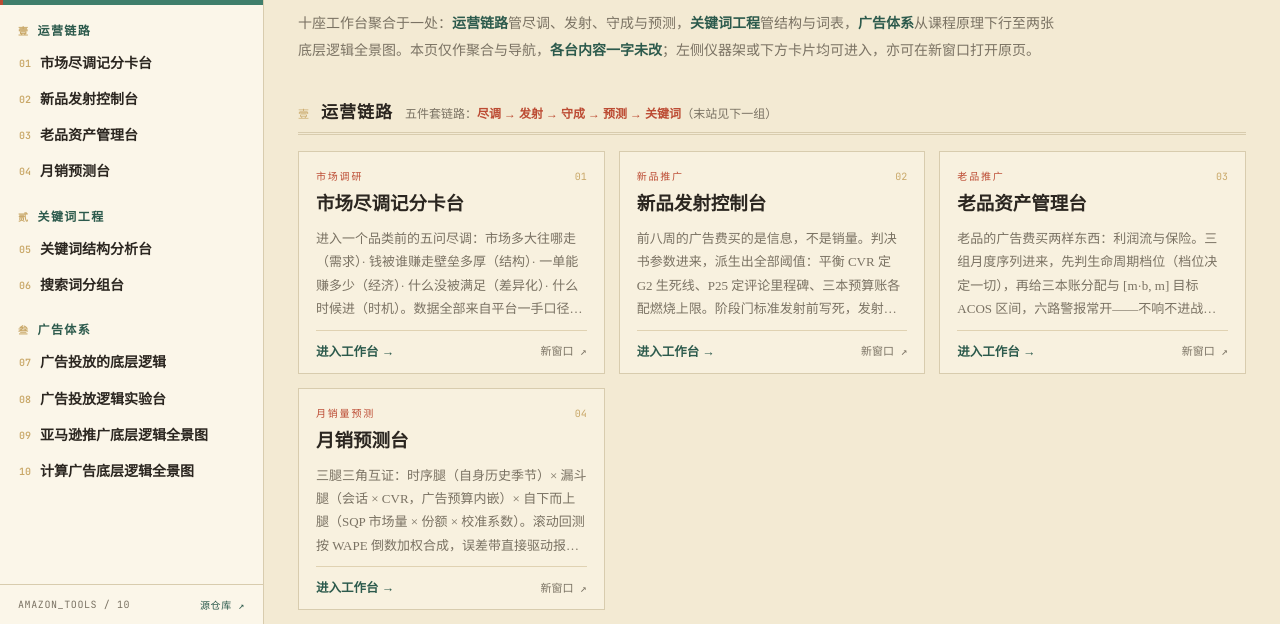
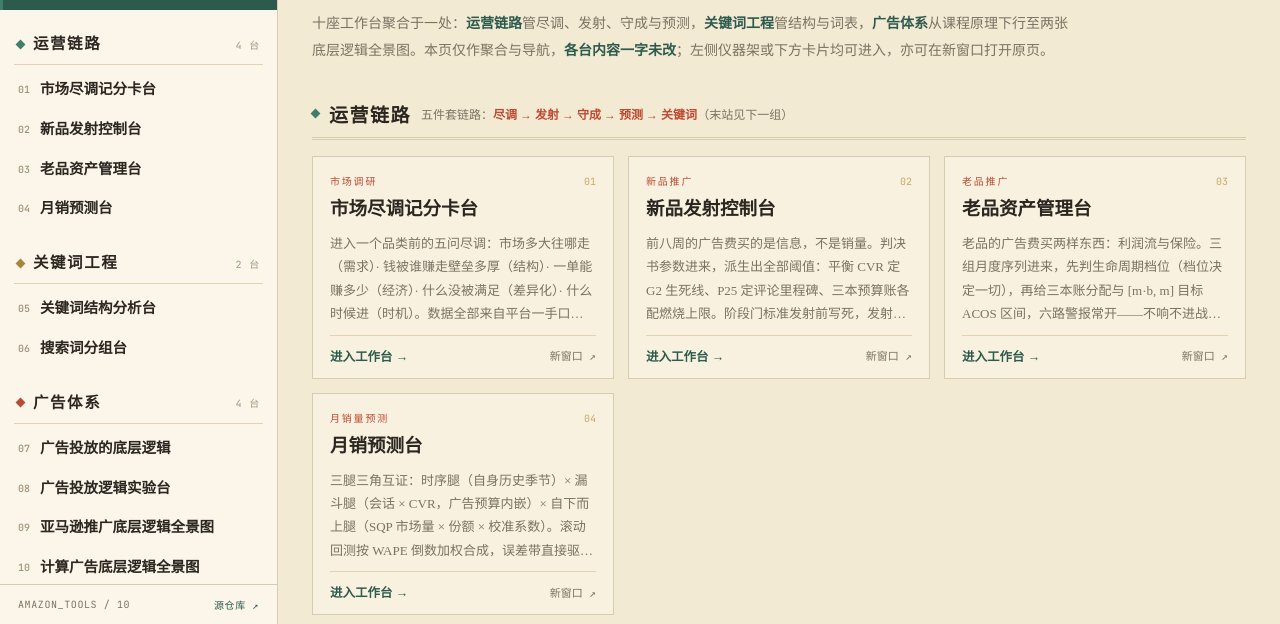
Before and after one commit to cavno/Working, a plain HTML site: page Amazon_Tools/index.html in a window 1280 px wide. Shown: the part 176-800 px from the top of the page. Drawn offline with Linux system fonts and the light colour scheme.

Commit message:
Update index.html

```diff
--- a/Amazon_Tools/index.html
+++ b/Amazon_Tools/index.html
@@ -12,8 +12,8 @@
   --parchment:#F3EAD3; --paper:#FBF6E9; --card:#F8F1DF;
   --teal:#3F7E6B; --teal-dk:#2C5A4C; --teal-wash:#E4EFEA;
   --terra:#BC4B33; --ink:#2B2620; --muted:#7A7263;
-  --line:#D8CCAE; --line-soft:#E0D2B2; --gold:#C9A869;
-  --rack-w:264px; --bar-h:52px;
+  --line:#D8CCAE; --line-soft:#E0D2B2; --gold:#C9A869; --faint:#A39781;
+  --rack-w:278px; --bar-h:52px;
   --serif:"Noto Serif SC","Songti SC",serif;
   --mono:"JetBrains Mono","SFMono-Regular",Consolas,monospace;
 }
@@ -41,26 +41,45 @@ a{color:inherit}
 .brand .tagline{
   margin-top:7px; font-size:11px; color:var(--muted); letter-spacing:.05em;
 }
-#racknav{flex:1; overflow-y:auto; padding:10px 0 14px}
-.g-label{
-  display:flex; align-items:baseline; gap:8px;
-  padding:16px 18px 7px; font-size:12px; font-weight:700;
-  color:var(--teal-dk); letter-spacing:.12em;
+#racknav{
+  flex:1; overflow-y:auto; padding:6px 0 14px;
+  scrollbar-width:thin; scrollbar-color:var(--line) transparent;
 }
-.g-label .gnum{font-family:var(--mono); font-size:10px; color:var(--gold); font-weight:600}
+#racknav::-webkit-scrollbar{width:8px}
+#racknav::-webkit-scrollbar-thumb{background:var(--line); border-radius:4px; border:2px solid var(--paper)}
+#racknav::-webkit-scrollbar-track{background:transparent}
+.g-block{margin-top:14px}
+#racknav .g-head{
+  display:flex; align-items:center; gap:9px;
+  margin:0 14px 5px; padding:10px 3px;
+  border-bottom:1px solid var(--line-soft);
+}
+.g-mark{
+  width:7px; height:7px; flex:0 0 auto;
+  background:var(--ga,var(--teal)); transform:rotate(45deg);
+}
+#racknav .g-name{
+  font-size:15.5px; font-weight:900; letter-spacing:.1em;
+  color:var(--ink); line-height:1.3;
+}
+#racknav .g-count{
+  margin-left:auto; font-family:var(--mono);
+  font-size:10px; letter-spacing:.08em; color:var(--faint);
+}
 .navitem{
-  display:flex; align-items:baseline; gap:9px; width:100%;
-  padding:8px 18px 8px 16px; border:0; border-left:3px solid transparent;
+  display:flex; align-items:baseline; gap:10px; width:100%;
+  padding:9px 18px 9px 15px; border:0; border-left:3px solid transparent;
   background:none; text-align:left; cursor:pointer; text-decoration:none;
-  font-family:var(--serif); font-size:14px; font-weight:600; color:var(--ink);
-  line-height:1.45; transition:background .15s,border-color .15s;
+  font-family:var(--serif); font-size:14.5px; font-weight:600; color:var(--ink);
+  line-height:1.5; transition:background .15s,border-color .15s,color .15s;
 }
-.navitem .idx{font-family:var(--mono); font-size:10px; color:var(--gold); flex:0 0 auto; transform:translateY(-1px)}
-.navitem:hover{background:var(--teal-wash)}
+.navitem .idx{font-family:var(--mono); font-size:10px; color:var(--faint); flex:0 0 auto; transform:translateY(-1px)}
+.navitem.home{margin:6px 0 2px}
+.navitem:hover{background:var(--gw,var(--teal-wash)); border-left-color:var(--ga,var(--teal))}
 .navitem[aria-current="page"]{
-  background:var(--teal); border-left-color:var(--terra); color:var(--paper);
+  background:var(--gd,var(--teal-dk)); border-left-color:var(--ga,var(--teal)); color:var(--paper);
 }
-.navitem[aria-current="page"] .idx{color:var(--parchment)}
+.navitem[aria-current="page"] .idx{color:var(--parchment); opacity:.8}
 .rackfoot{
   padding:12px 18px; border-top:1px solid var(--line);
   font-family:var(--mono); font-size:10px; letter-spacing:.06em; color:var(--muted);
@@ -111,12 +130,11 @@ body.in-tool .toolonly{display:inline-block}
 .hero p{font-size:14px; line-height:1.9; color:var(--muted); max-width:760px}
 .hero p b{color:var(--teal-dk); font-weight:700}
 
-.group{max-width:1060px; margin:34px auto 0}
-.g-head{display:flex; align-items:baseline; gap:12px; flex-wrap:wrap; padding-bottom:9px; border-bottom:3px double var(--line)}
-.g-head .gnum{font-family:var(--mono); font-size:11px; color:var(--gold)}
-.g-head h3{font-size:17px; font-weight:700; letter-spacing:.06em}
-.g-head .note{font-size:12px; color:var(--muted)}
-.g-head .note em{font-style:normal; color:var(--terra); font-weight:600}
+.group{max-width:1060px; margin:36px auto 0}
+.group .g-head{display:flex; align-items:center; gap:10px; flex-wrap:wrap; padding-bottom:10px; border-bottom:3px double var(--line)}
+.group h3{font-size:19px; font-weight:900; letter-spacing:.08em}
+.group .note{font-size:12px; color:var(--muted)}
+.group .note em{font-style:normal; color:var(--terra); font-weight:600}
 .cards{
   display:grid; grid-template-columns:repeat(auto-fill,minmax(302px,1fr));
   gap:14px; padding-top:16px;
@@ -126,7 +144,7 @@ body.in-tool .toolonly{display:inline-block}
   padding:16px 17px 13px; display:flex; flex-direction:column; gap:9px;
   transition:border-color .15s, box-shadow .15s, transform .15s;
 }
-.card:hover{border-color:var(--teal); box-shadow:0 3px 0 rgba(63,126,107,.22); transform:translateY(-1px)}
+.card:hover{border-color:var(--ga,var(--teal)); box-shadow:0 3px 0 rgba(43,38,32,.10); transform:translateY(-1px)}
 .card .meta{display:flex; justify-content:space-between; align-items:baseline; gap:8px}
 .card .fn{font-family:var(--mono); font-size:10px; letter-spacing:.18em; color:var(--terra)}
 .card .idx{font-family:var(--mono); font-size:10px; color:var(--gold)}
@@ -141,8 +159,8 @@ body.in-tool .toolonly{display:inline-block}
   margin-top:auto; padding-top:10px; border-top:1px solid var(--line-soft);
   display:flex; justify-content:space-between; align-items:center; font-size:12.5px;
 }
-.card .go{color:var(--teal-dk); font-weight:700}
-.card:hover .go{color:var(--teal)}
+.card .go{color:var(--gd,var(--teal-dk)); font-weight:700}
+.card:hover .go{color:var(--ga,var(--teal))}
 .card .ext{
   position:relative; z-index:2; text-decoration:none;
   font-family:var(--mono); font-size:11px; color:var(--muted);
@@ -288,9 +306,12 @@ const TOOLS = [
   sub:"《计算广告》（刘鹏 · 王超，第 3 版）的底层逻辑：对 eCPM 的因子分解逐层下行——对每个因子追问三问：谁估计（分工）· 怎样说真话（机制）· 怎样估准（技术）。下行五层即这三问的演绎展开。"}
 ];
 const GROUPS = [
- {num:"壹", title:"运营链路", note:'五件套链路：<em>尽调 → 发射 → 守成 → 预测 → 关键词</em>（末站见下一组）', idx:[0,1,2,3]},
- {num:"贰", title:"关键词工程", note:'预测台管数量，这两台管「动作」：结构归因 × 词表工程，解析全程在本地浏览器完成', idx:[4,5]},
- {num:"叁", title:"广告体系", note:'从课程原理到实验操作，再压缩为两张底层逻辑全景图', idx:[6,7,8,9]}
+ {title:"运营链路", ga:"#3F7E6B", gd:"#2C5A4C", gw:"#E4EFEA",
+  note:'五件套链路：<em>尽调 → 发射 → 守成 → 预测 → 关键词</em>（末站见下一组）', idx:[0,1,2,3]},
+ {title:"关键词工程", ga:"#A9853C", gd:"#856727", gw:"#F0E6C9",
+  note:'预测台管数量，这两台管「动作」：结构归因 × 词表工程，解析全程在本地浏览器完成', idx:[4,5]},
+ {title:"广告体系", ga:"#BC4B33", gd:"#9A3A26", gw:"#F3DED5",
+  note:'从课程原理到实验操作，再压缩为两张底层逻辑全景图', idx:[6,7,8,9]}
 ];
 
 /* ════════ 渲染：仪器架 + 总览卡片 ════════ */
@@ -298,25 +319,26 @@ const pad = n => String(n+1).padStart(2,"0");
 const racknav = document.getElementById("racknav");
 const groupsEl = document.getElementById("groups");
 const home = document.createElement("a");
-home.className = "navitem"; home.href = "#/"; home.dataset.dir = "";
+home.className = "navitem home"; home.href = "#/"; home.dataset.dir = "";
 home.innerHTML = `<span class="idx">00</span><span>总览</span>`;
 racknav.appendChild(home);
 GROUPS.forEach(g=>{
-  const lab = document.createElement("div");
-  lab.className = "g-label";
-  lab.innerHTML = `<span class="gnum">${g.num}</span>${g.title}`;
-  racknav.appendChild(lab);
+  const vars = `--ga:${g.ga};--gd:${g.gd};--gw:${g.gw}`;
+  const blk = document.createElement("div");
+  blk.className = "g-block"; blk.style.cssText = vars;
+  blk.innerHTML = `<div class="g-head"><span class="g-mark"></span><span class="g-name">${g.title}</span><span class="g-count">${g.idx.length} 台</span></div>`;
   g.idx.forEach(i=>{
     const t = TOOLS[i];
     const a = document.createElement("a");
     a.className = "navitem"; a.href = "#/"+t.dir; a.dataset.dir = t.dir;
     a.innerHTML = `<span class="idx">${pad(i)}</span><span>${t.name}</span>`;
-    racknav.appendChild(a);
+    blk.appendChild(a);
   });
+  racknav.appendChild(blk);
 
   const sec = document.createElement("section");
-  sec.className = "group";
-  sec.innerHTML = `<div class="g-head"><span class="gnum">${g.num}</span><h3>${g.title}</h3><span class="note">${g.note}</span></div>`;
+  sec.className = "group"; sec.style.cssText = vars;
+  sec.innerHTML = `<div class="g-head"><span class="g-mark"></span><h3>${g.title}</h3><span class="note">${g.note}</span></div>`;
   const grid = document.createElement("div");
   grid.className = "cards";
   g.idx.forEach(i=>{
```
